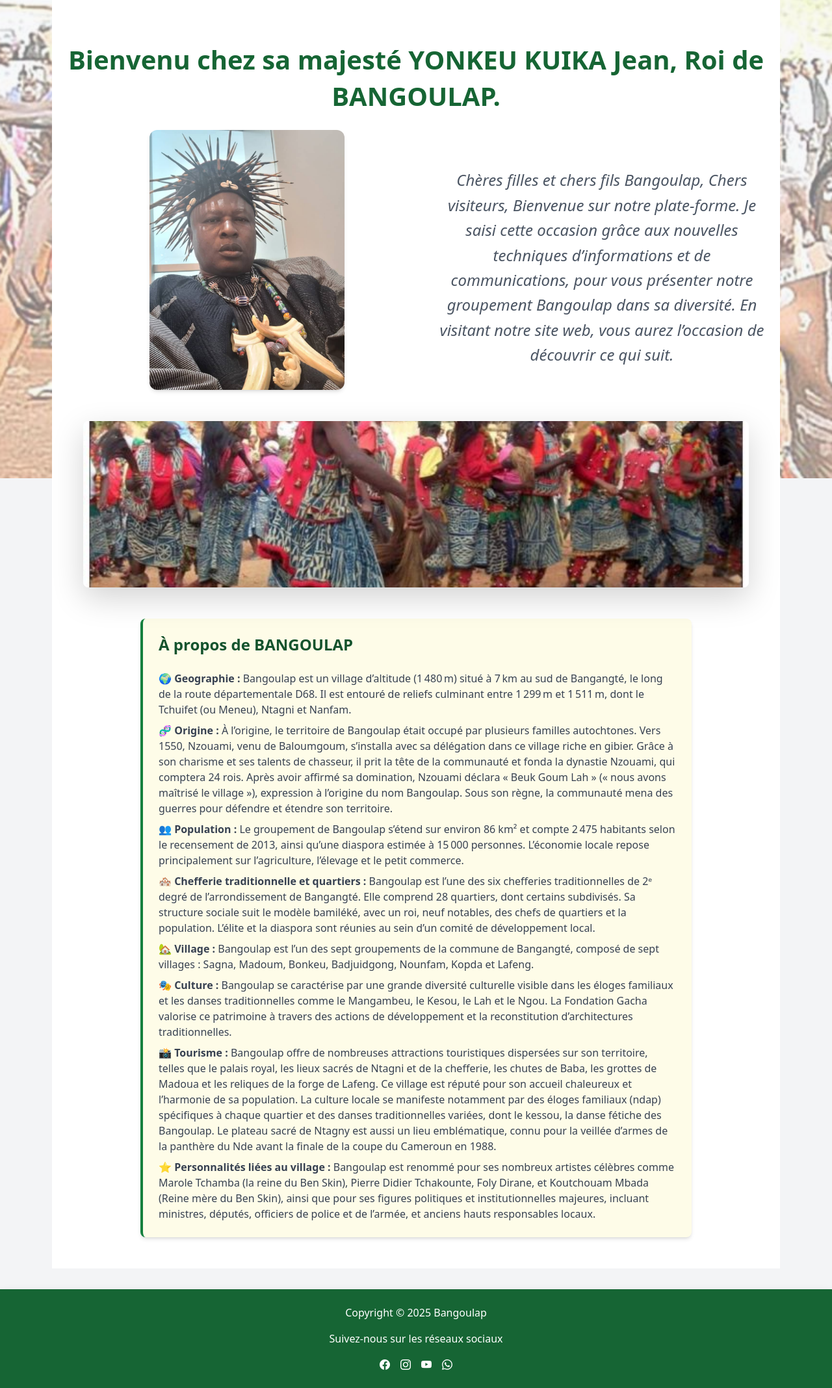
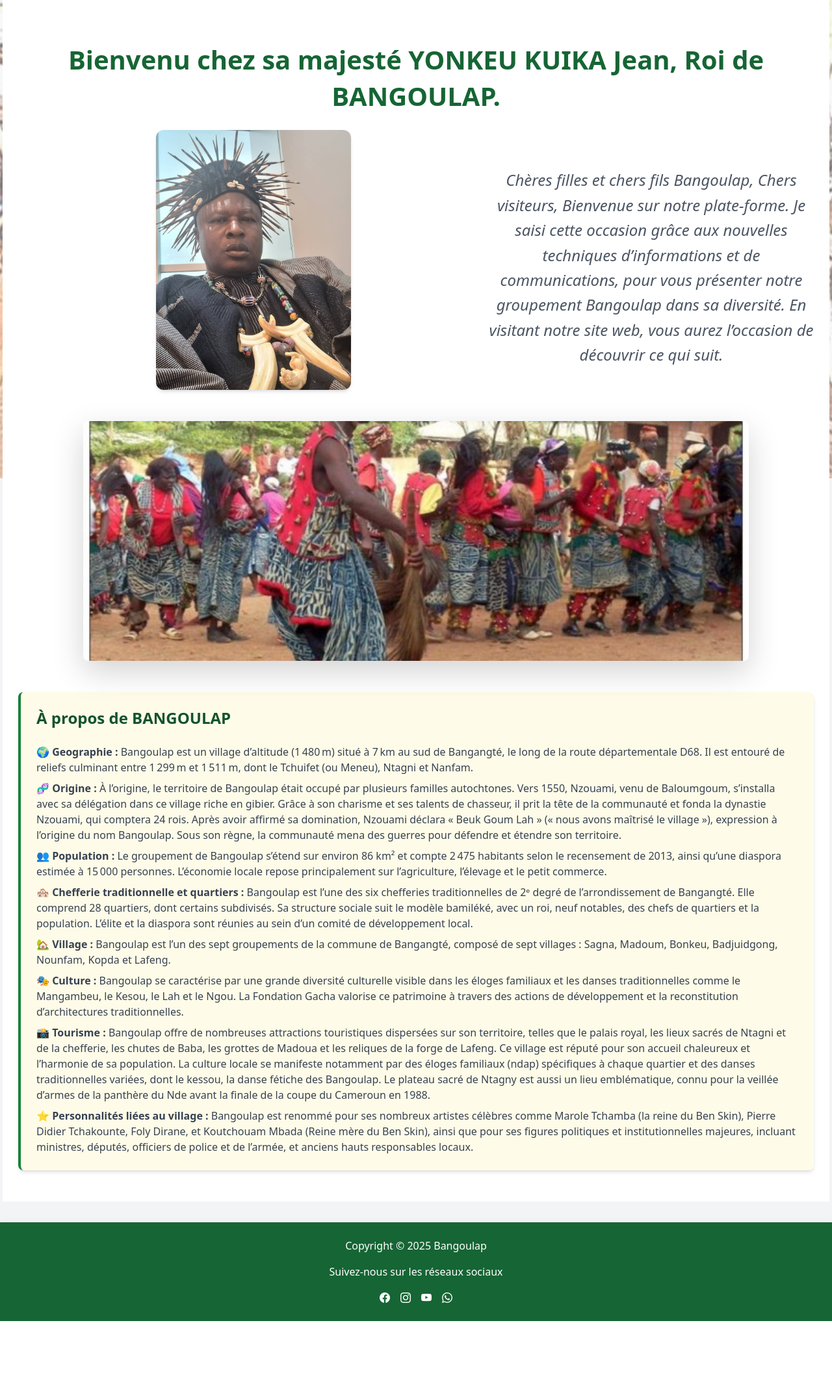
Before and after one commit to MartialFlamme/bangoulap_site, a Django app: page / in a window 1280 px wide. Shown: the part 64-2200 px from the top of the page at 65% size. After the commit the page ends 2097 px from the top, so only its background shows below. Run offline with Django 5.2, Linux system fonts and the light colour scheme; some libraries are stand-ins or nearby versions.

Commit message:
mise a jour de la forme

```diff
--- a/actualites/templates/actualites/detail_actualite.html
+++ b/actualites/templates/actualites/detail_actualite.html
@@ -2,7 +2,7 @@
 {% load static %}
 {% block title %}{{ actualite.titre }}{% endblock %}
 {% block content %}
-<div class="max-w-4xl mx-auto px-4"><br><br>
+<div class="max-w-6xl mx-auto px-1"><br><br>
     <article class="bg-white p-6 rounded-lg shadow-lg">
         <h1 class="text-3xl font-bold text-green-900 mb-4">{{ actualite.titre }}</h1>
         <p class="text-sm text-gray-500 mb-2">{{ actualite.date }} - {{ actualite.auteur }}</p>
--- a/actualites/templates/actualites/liste_actualites.html
+++ b/actualites/templates/actualites/liste_actualites.html
@@ -6,7 +6,7 @@
     <h1 class="text-3xl font-bold text-green-800 mb-6 reveal opacity-0 translate-y-6 transition-all duration-700">
         Dernières actualités
     </h1>
-    <div class="space-y-6">
+    <div class="grid grid-cols-1 md:grid-cols-2 gap-6">
         {% for article in actualites %}
         <div class="bg-white p-6 rounded-lg shadow hover:shadow-lg transition reveal opacity-0 translate-y-6 transition-all duration-700">
             <h2 class="text-xl font-semibold text-green-700">
--- a/associations/templates/associations/detail_association.html
+++ b/associations/templates/associations/detail_association.html
@@ -4,7 +4,7 @@
 {% block title %}Détail Association | Bangoulap{% endblock %}
 
 {% block content %}
-<section class="max-w-4xl mx-auto px-4 py-12"><br><br>
+<section class="max-w-4xl mx-auto px-2 py-12"><br><br>
     {% if association %}
         <div class="bg-white p-8 rounded-xl shadow-md border border-green-100">
             <h1 class="text-3xl font-bold text-green-800 mb-4 flex items-center gap-2">
--- a/contact/templates/contact/contact.html
+++ b/contact/templates/contact/contact.html
@@ -4,7 +4,7 @@
 {% block title %}Contactez-nous | Bangoulap{% endblock %}
 
 {% block content %}
-<section class="max-w-3xl mx-auto px-6 py-10"><br><br>
+<section class="max-w-3xl mx-auto px-1 py-10"><br><br>
     <h1 class="text-3xl font-bold text-green-800 mb-6">📬 Nous contacter</h1>
 
     {% if sent %}
--- a/core/templates/core/accueil.html
+++ b/core/templates/core/accueil.html
@@ -22,7 +22,9 @@
             <div class="swiper-wrapper">
                 {% for image in images_slider %}
                     <div class="swiper-slide">
-                        <img src="{% static image.src %}" alt="{{ image.alt }}" class="w-full h-64 object-cover">
+                        <div class="w-full aspect-[25/9]">
+                            <img src="{% static image.src %}" alt="{{ image.alt }}" class="w-full h-full object-cover rounded-xl">
+                        </div>
                     </div>
                 {% endfor %}
             </div>
@@ -30,7 +32,7 @@
     </div>
 
     <!-- Informations sur le village -->
-    <div class="mt-12 max-w-4xl mx-auto px-6 reveal opacity-0 translate-y-6 transition-all duration-700">
+    <div class="mt-12 max-w-7xl mx-auto px-6 reveal opacity-0 translate-y-6 transition-all duration-700">
         <div class="bg-yellow-50 border-l-4 border-green-700 p-6 rounded-lg shadow-md transition hover:shadow-lg">
             <h2 class="text-2xl font-semibold text-green-900 mb-4">À propos de BANGOULAP</h2>
             <ul class="space-y-2 text-gray-700">
--- a/core/views.py
+++ b/core/views.py
@@ -2,9 +2,11 @@ from django.shortcuts import render
 
 def accueil(request):
     images_slider = [
-        {'src': '..\static\images\danse_traditionnelle.jpg', 'alt': 'Danse traditionnelle'},
-        {'src': '..\static\images\chute_baba.jpg', 'alt': 'Chute Baba'},
-        {'src': '..\static\images\case_bangoulap.jpg', 'alt': 'case_Bangoulap'},
+        {'src': 'images/danse_traditionnelle.jpg', 'alt': 'Danse traditionnelle'},
+        {'src': 'images/chute_baba.jpg', 'alt': 'Chute Baba'},
+        {'src': 'images/case_bangoulap.jpg', 'alt': 'case_Bangoulap'},
+        {'src': 'images/patrimoine1.jpg', 'alt': 'traditionnelle'},
+        {'src': 'images/patrimoine2.jpg', 'alt': 'traditionnelle'},
     ]
 
     village = {
--- a/dons/templates/dons/confirmation_don.html
+++ b/dons/templates/dons/confirmation_don.html
@@ -3,7 +3,7 @@
 {% block title %}Confirmation du Don | Bangoulap{% endblock %}
 
 {% block content %}
-<section class="max-w-3xl mx-auto px-6 py-10"><br><br>
+<section class="max-w-3xl mx-auto px-1 py-10"><br><br>
     <h1 class="text-3xl font-bold text-green-800 mb-6">✅ Don confirmé</h1>
 
     {% if email_envoye %}
--- a/dons/templates/dons/formulaire_don.html
+++ b/dons/templates/dons/formulaire_don.html
@@ -5,7 +5,7 @@
 {% block title %}Faire un don | Bangoulap{% endblock %}
 
 {% block content %}
-<section class="max-w-3xl mx-auto px-6 py-10"><br><br>
+<section class="max-w-3xl mx-auto px-1 py-10"><br><br>
     <h1 class="text-3xl font-bold text-green-800 mb-6">🎁 Faire un don</h1>
 
     {% if form.errors %}
--- a/personnalites/templates/personnalites/detail_personnalite.html
+++ b/personnalites/templates/personnalites/detail_personnalite.html
@@ -17,7 +17,7 @@
     <b><p class="mb-4 text-gray-600 scroll-anim">📌 {{ personne.fonction }}</p></b>
 
     <h2 class="text-xl font-semibold text-gray-700 mb-2 scroll-anim">Biographie</h2>
-    <div class="bg-gray-100 p-6 rounded text-justify leading-relaxed text-gray-800 scroll-anim">
+    <div class="bg-gray-100 p-8 rounded text-justify leading-relaxed text-gray-800 scroll-anim">
         {{ personne.biographie }}
     </div>
 </section>
--- a/projets/templates/projets/detail_projet.html
+++ b/projets/templates/projets/detail_projet.html
@@ -3,7 +3,7 @@
 {% block title %}{{ projet.titre }} - Projet | Bangoulap{% endblock %}
 
 {% block content %}
-<section class="max-w-4xl mx-auto px-6 py-10"><br><br>
+<section class="max-w-4xl mx-auto px-1 py-10"><br><br>
     <a href="{% url 'projets:liste_projets' %}" class="text-green-700 hover:underline mb-4 inline-block"><b>← Retour à la liste des projets</b></a>
 
     <div class="bg-white p-6 rounded-lg shadow">
--- a/templates/base.html
+++ b/templates/base.html
@@ -5,6 +5,7 @@
     <meta charset="UTF-8">
     <title>{% block title %}Bangoulap - Village Camerounais{% endblock %}</title>
     <meta name="viewport" content="width=device-width, initial-scale=1.0">
+    <link rel="stylesheet" href="{% static 'css/style.css' %}">
     <!-- Bootstrap CSS via CDN -->
     <link href="https://cdn.jsdelivr.net/npm/bootstrap@5.3.3/dist/css/bootstrap.min.css" rel="stylesheet">
     <link rel="stylesheet" href="https://cdn.jsdelivr.net/npm/bootstrap-icons@1.13.1/font/bootstrap-icons.min.css">
@@ -45,7 +46,6 @@
           flex-direction: row;
           align-items: center;
           justify-content: center;
-          gap: 20px;
           flex-wrap: wrap; /* pour gérer le retour à la ligne sur mobile */
         }
         .animate-on-scroll {
@@ -299,7 +299,7 @@
 
 <!-- ✅ MAIN CONTENT -->
 <main class="flex-grow py-8">
-    <div class="max-w-6xl mx-auto px-3">
+    <div class="max-w-7xl mx-auto px-1">
         {% block content %}
         <!-- Le contenu dynamique des pages enfants s’affichera ici -->
         {% endblock %}
```
Also changed, not shown: contact/tests.py (deleted, +0 -12 lines), education/migrations/0002_delete_infrastructure.py (added), static/images/patrimoine1.jpg (added), static/images/patrimoine2.jpg (added), 2 other files.
